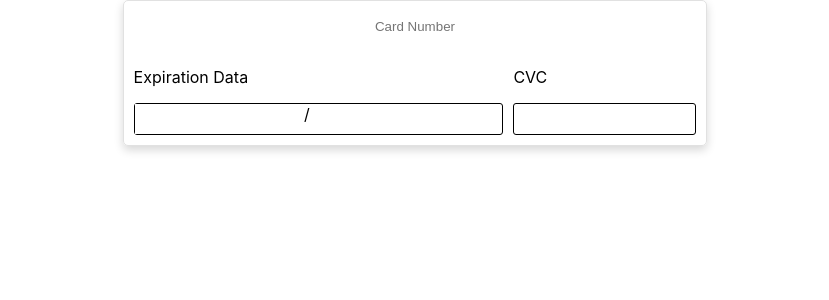
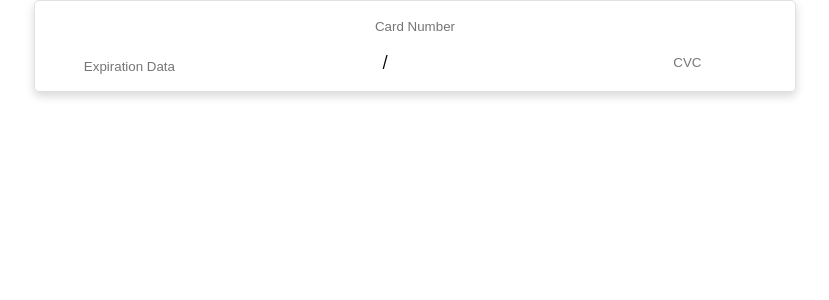
Before and after one commit to vivala0519/card-number-input, a React (Create React App) app: page / in a window 1280 px wide. Shown: the top 300 px of the page, without its empty margins (225-1054 px from the left). Built offline with nearby package versions, Linux system fonts and the light colour scheme.

Commit message:
[feat] update cardCode, ExpMonthYear structure

```diff
--- a/src/component/CardCode.tsx
+++ b/src/component/CardCode.tsx
@@ -4,11 +4,8 @@ const CardCode = () => {
     const inputTitle = 'CVC';
     const inputStyle = {border: '0px', width: '90%', outline: 'none', textAlign: 'center'} as React.CSSProperties;
     return (
-        <div>
-            <p>{inputTitle}</p>
-            <div style={{ border: '1px solid', borderRadius: '3px', height: '30px' }}>
-                <input style={ inputStyle }/>
-            </div>
+        <div className="span-2" style={{ height: '30px' }}>
+            <input placeholder={ inputTitle } style={ inputStyle }/>
         </div>
     );
 }
--- a/src/component/ExpMonthYear.tsx
+++ b/src/component/ExpMonthYear.tsx
@@ -2,15 +2,13 @@ import React from 'react';
 
 const ExpMonthYear = () => {
     const inputTitle = 'Expiration Data';
-    const inputStyle = {border: '0px', width: '45%', outline: 'none', textAlign: 'center'} as React.CSSProperties;
+    const inputStyle = {border: '0px', width: '30%', outline: 'none', textAlign: 'center'} as React.CSSProperties;
     return (
-        <div>
-            <p>{inputTitle}</p>
-            <div style={{ display: 'flex', border: '1px solid', borderRadius: '3px', height: '30px' }}>
-                <input style={ inputStyle }/>
-                <span>/</span>
-                <input style={ inputStyle }/>
-            </div>
+        <div className='span-2' style={{ display: 'flex', height: '30px' }}>
+            <input placeholder={ inputTitle } style={{ border: '0px', width: '30%', outline: 'none', textAlign: 'center' }}/>
+            <input style={ inputStyle }/>
+            <span>/</span>
+            <input style={ inputStyle }/>
         </div>
     );
 }
```
